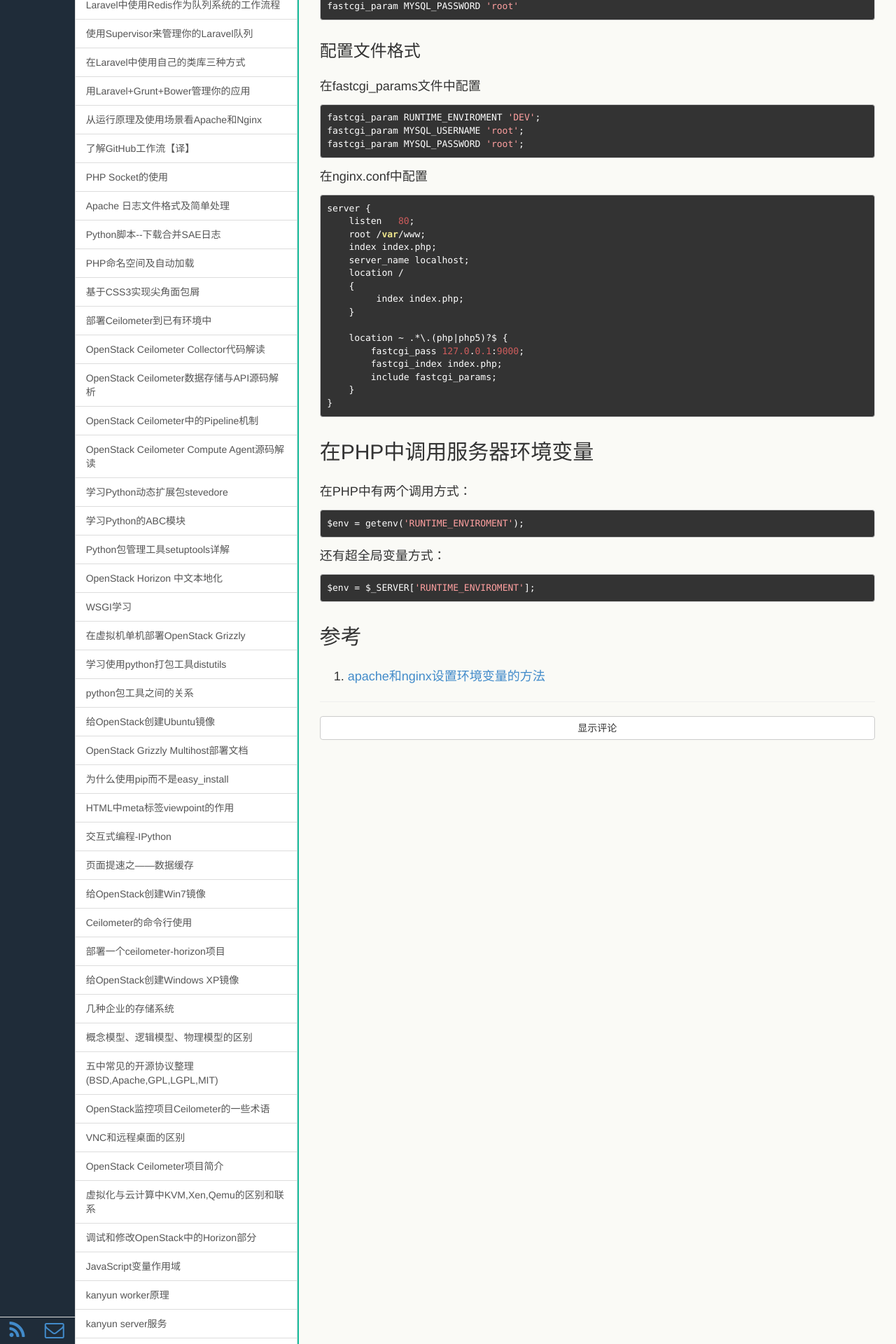
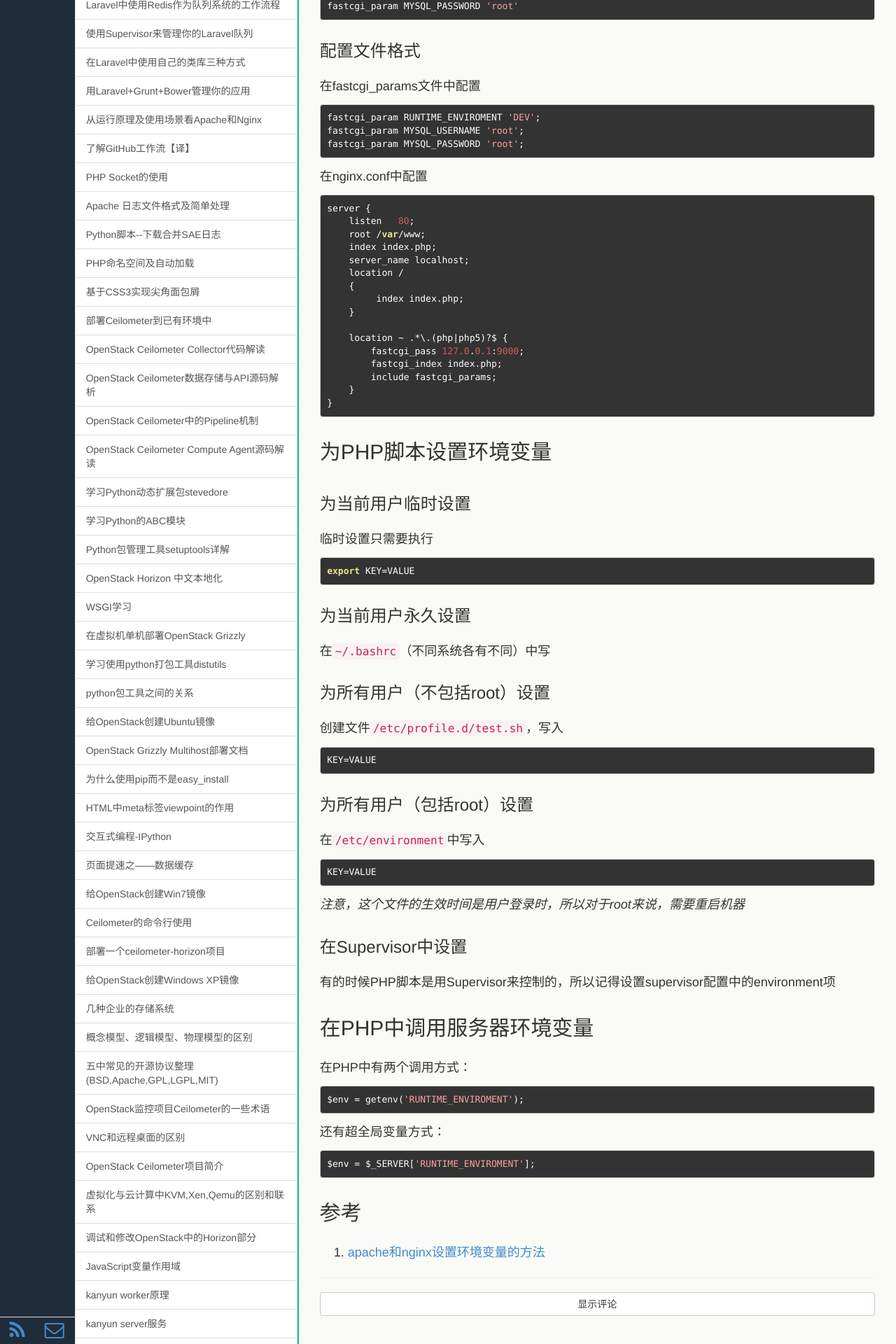
Before and after one commit to dayon3z1/suyan, a Jekyll site: the page built from _posts/2014-05-04-set-environment-variables-of-server-for-php.md, in a window 1280 px wide. Shown: the part 1225-3145 px from the top of the page at 70% size. Built offline with Jekyll 4.4.1, drawn with Linux system fonts in a browser that asks for light colours; Markdown is read by kramdown in place of the engine named in the settings.

Commit message:
update some ways of setting environemtn variable

```diff
--- a/_posts/2014-05-04-set-environment-variables-of-server-for-php.md
+++ b/_posts/2014-05-04-set-environment-variables-of-server-for-php.md
@@ -72,7 +72,38 @@ description:
         }
     }
 
+## 为PHP脚本设置环境变量
+
+### 为当前用户临时设置
+
+临时设置只需要执行
+
+    export KEY=VALUE
+
+### 为当前用户永久设置
+
+在`~/.bashrc`（不同系统各有不同）中写
+
+### 为所有用户（不包括root）设置
+
+创建文件`/etc/profile.d/test.sh`，写入
+
+    KEY=VALUE
+
+### 为所有用户（包括root）设置
+
+在`/etc/environment`中写入
+
+    KEY=VALUE
+
+*注意，这个文件的生效时间是用户登录时，所以对于root来说，需要重启机器*
+
+### 在Supervisor中设置
+
+有的时候PHP脚本是用Supervisor来控制的，所以记得设置supervisor配置中的environment项
+
 ## 在PHP中调用服务器环境变量
+
 在PHP中有两个调用方式：
 
     $env = getenv('RUNTIME_ENVIROMENT');
```
